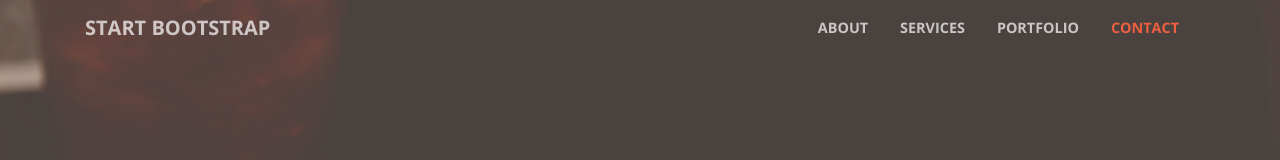
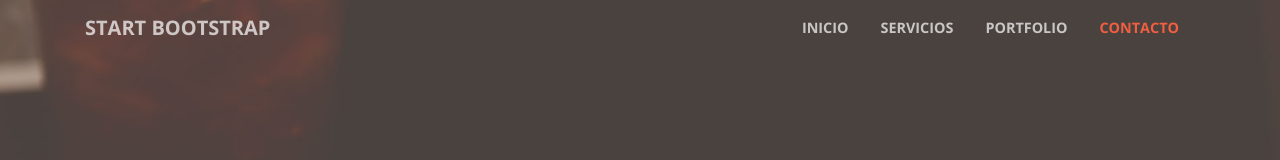
Before and after one commit to ArturoPeco/Gitejercisio, a website with bundled scripts: page index.html in a window 1280 px wide. Shown: the top 160 px of the page. Built offline with nearby package versions, Linux system fonts and the light colour scheme.

Commit message:
Update index.html
se cambiaron los titulos del menu

```diff
--- a/index.html
+++ b/index.html
@@ -38,16 +38,16 @@
         <div class="collapse navbar-collapse" id="navbarResponsive">
           <ul class="navbar-nav ml-auto">
             <li class="nav-item">
-              <a class="nav-link js-scroll-trigger" href="#about">About</a>
+              <a class="nav-link js-scroll-trigger" href="#about">Inicio</a>
             </li>
             <li class="nav-item">
-              <a class="nav-link js-scroll-trigger" href="#services">Services</a>
+              <a class="nav-link js-scroll-trigger" href="#services">Servicios</a>
             </li>
             <li class="nav-item">
               <a class="nav-link js-scroll-trigger" href="#portfolio">Portfolio</a>
             </li>
             <li class="nav-item">
-              <a class="nav-link js-scroll-trigger" href="#contact">Contact</a>
+              <a class="nav-link js-scroll-trigger" href="#contact">Contacto</a>
             </li>
           </ul>
         </div>
```
